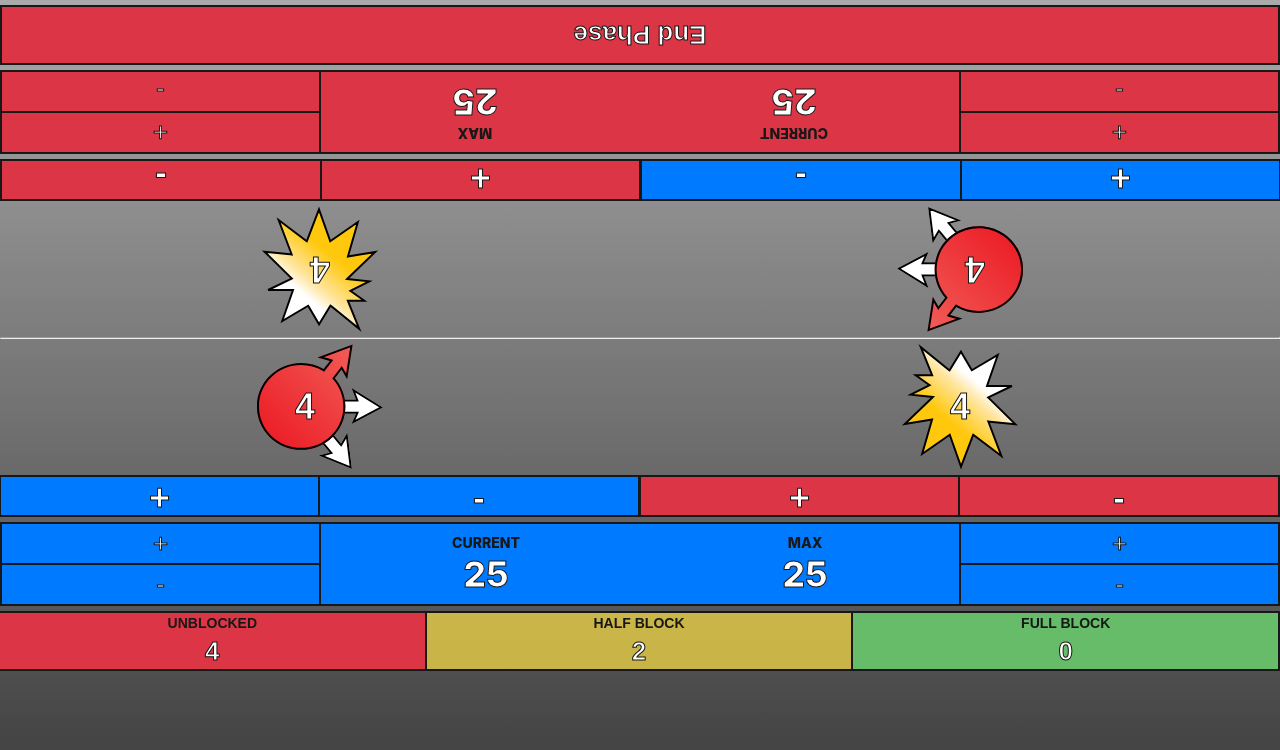
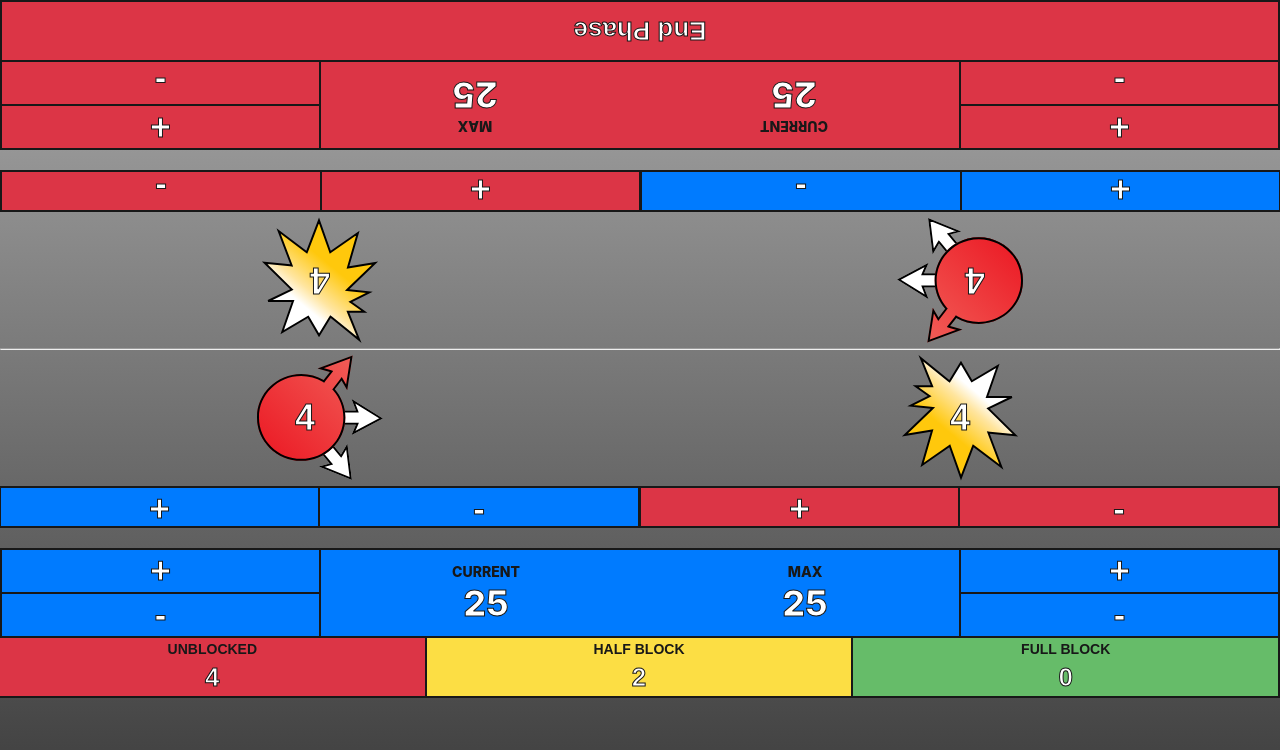
Before and after one commit to papa-fish/health-tracker, a React (Create React App) app: page / in a window 1280 px wide. Shown: the top 750 px of the page. Built offline with nearby package versions, Linux system fonts and the light colour scheme.

Commit message:
background of player will represent current hp

```diff
--- a/src/App.css
+++ b/src/App.css
@@ -9,7 +9,7 @@
   --white-color: rgb(255, 255, 255);
   --blue-color: rgb(0, 123, 255);
   --red-color: rgb(220, 53, 70);
-  --yellow-color: rgba(252, 222, 68, 0.7);
+  --yellow-color: rgb(252 222 68);
   --green-color: rgb(102, 188, 105);
   --black-color: rgb(24, 24, 24);
   --grey-color: rgb(170, 170, 170);
@@ -33,7 +33,7 @@ body {
 .App {
   display: flex;
   flex-direction: column;
-  min-height: 100vh;
+  max-height: 100vh;
 }
 
 .content {
@@ -53,7 +53,6 @@ body {
   align-items: center;
   z-index: 9999;
   color: white;
-  font-size: 24px;
 }
 
 .reset-btn {
@@ -74,7 +73,7 @@ hr {
   display: flex;
   flex-wrap: wrap;
   justify-content: center;
-  height: 84px;
+  height: 100px;
 }
 
 .hp-flex-container {
@@ -93,23 +92,22 @@ hr {
   height: 100%;
 }
 
-.current-hp-plus-minus-wrapper .plus-btn,
-.current-hp-plus-minus-wrapper .minus-btn {
+.hp-flex-container button {
   color: var(--white-color);
-  font-size: var(--font-size-medium);
+  font-size: var(--font-size-large);
+  font-weight: var(--font-weight);
   -webkit-text-stroke: var(--text-stroke);
   height: 100%;
   border: none;
+}
+
+.current-hp-plus-minus-wrapper .plus-btn,
+.current-hp-plus-minus-wrapper .minus-btn {
   border-right: 2px solid var(--black-color);
 }
 
 .max-hp-plus-minus-wrapper .plus-btn,
 .max-hp-plus-minus-wrapper .minus-btn {
-  color: var(--white-color);
-  font-size: var(--font-size-medium);
-  -webkit-text-stroke: var(--text-stroke);
-  height: 100%;
-  border: none;
   border-left: 2px solid var(--black-color);
 }
 
@@ -118,7 +116,6 @@ hr {
   border-bottom: 2px solid var(--black-color);
 }
 
-
 .hp-wrapper {
   flex-basis: 50%;
   display: flex;
@@ -126,6 +123,7 @@ hr {
   justify-content: space-around;
   align-items: center;
   height: 100%;
+  transition: all 0.3s linear;
 }
 
 .hp-status {
@@ -139,8 +137,6 @@ hr {
   color: var(--white-color);
   font-size: var(--font-size-large);
   -webkit-text-stroke: var(--text-stroke);
-  padding: 0;
-  margin: 0;
 }
 
 /* Player Plus and Minus Buttons */
@@ -176,7 +172,6 @@ hr {
 /* End Phase Button Component */
 .end-phase {
   width: 100%;
-  padding: 5px 0;
 }
 
 .end-phase-btn {
@@ -186,7 +181,10 @@ hr {
   font-weight: var(--font-weight);
   -webkit-text-stroke: var(--text-stroke);
   color: var(--white-color);
-  border: 2px solid var(--black-color);
+  border: none;
+  border-bottom: 2px solid var(--black-color);
+  border-right: 2px solid var(--black-color);
+  border-left: 2px solid var(--black-color);
 }
 
 /* Attack Component */
@@ -195,7 +193,7 @@ hr {
   flex-wrap: wrap;
   justify-content: space-around;
   align-items: center;
-  margin-bottom: 5px;
+  margin-bottom: 20px;
 }
 
 .attack-zone-btn,
@@ -233,7 +231,7 @@ hr {
   display: flex;
   justify-content: center;
   background: none;
-  padding: 5px 0;
+  border: none;
 }
 
 .block-btn {
@@ -242,7 +240,6 @@ hr {
   align-items: center;
   justify-content: space-around;
   border: none;
-  border-top: 2px solid var(--black-color);
   border-right: 2px solid var(--black-color);
   border-bottom: 2px solid var(--black-color);
   background: none;
@@ -253,7 +250,7 @@ hr {
   width: 100%;
 }
 
-.block-container:first-child {
+.block-container:nth-child(1) {
   border-left: 2px solid var(--black-color);
 }
 
--- a/src/components/Player.jsx
+++ b/src/components/Player.jsx
@@ -1,10 +1,20 @@
 import PlusButton from "./PlusButton";
 import MinusButton from "./MinusButton";
+import { useContext } from "react";
+import { HealthTrackerContext } from "../healthTrackerContext";
 
 export default function Player({ bkc, hp, setHp, maxHp, setMaxHp }) {
 
+    const { calculateHpPercentage } = useContext(HealthTrackerContext);
+
+    const containerStyle = {
+        height: '100%',
+        background: `linear-gradient(to top, ${bkc} ${calculateHpPercentage(hp, maxHp)}%, transparent ${calculateHpPercentage(hp, maxHp)}%)`,
+      };
+
     return (
-        <div className="player">
+        <div className="player"
+            style={containerStyle}>
             <div className="hp-flex-container">
                 <div className="current-hp-plus-minus-wrapper">
                     <PlusButton
@@ -20,7 +30,6 @@ export default function Player({ bkc, hp, setHp, maxHp, setMaxHp }) {
                 </div>
 
                 <div
-                    style={{ background: bkc }}
                     className="hp-wrapper"
                 >
                     <div className="hp-label">
--- a/src/healthTrackerContext.js
+++ b/src/healthTrackerContext.js
@@ -67,6 +67,9 @@ export function HealthTrackerProvider(props) {
         setAttackSpeed(4);
     };
 
+    function calculateHpPercentage(hp, maxHp) {
+        return hp / maxHp * 100;
+    };
 
     const handleEndPhaseClick = () => {
         if (currentPlayer === 1) {
@@ -111,7 +114,8 @@ export function HealthTrackerProvider(props) {
         currentPlayer,
         handleEndPhaseClick,
         showEndPhaseButton1,
-        showEndPhaseButton2
+        showEndPhaseButton2,
+        calculateHpPercentage
     };
 
     return(
```
